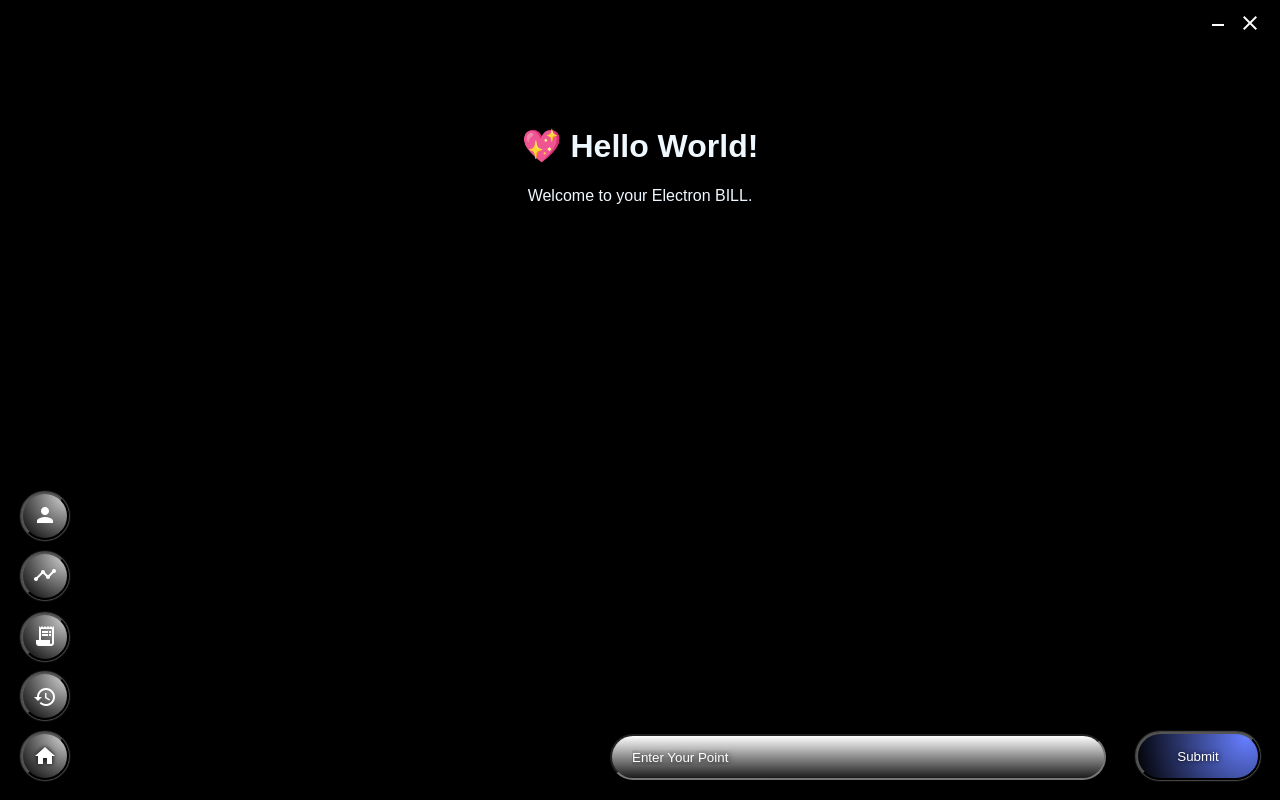
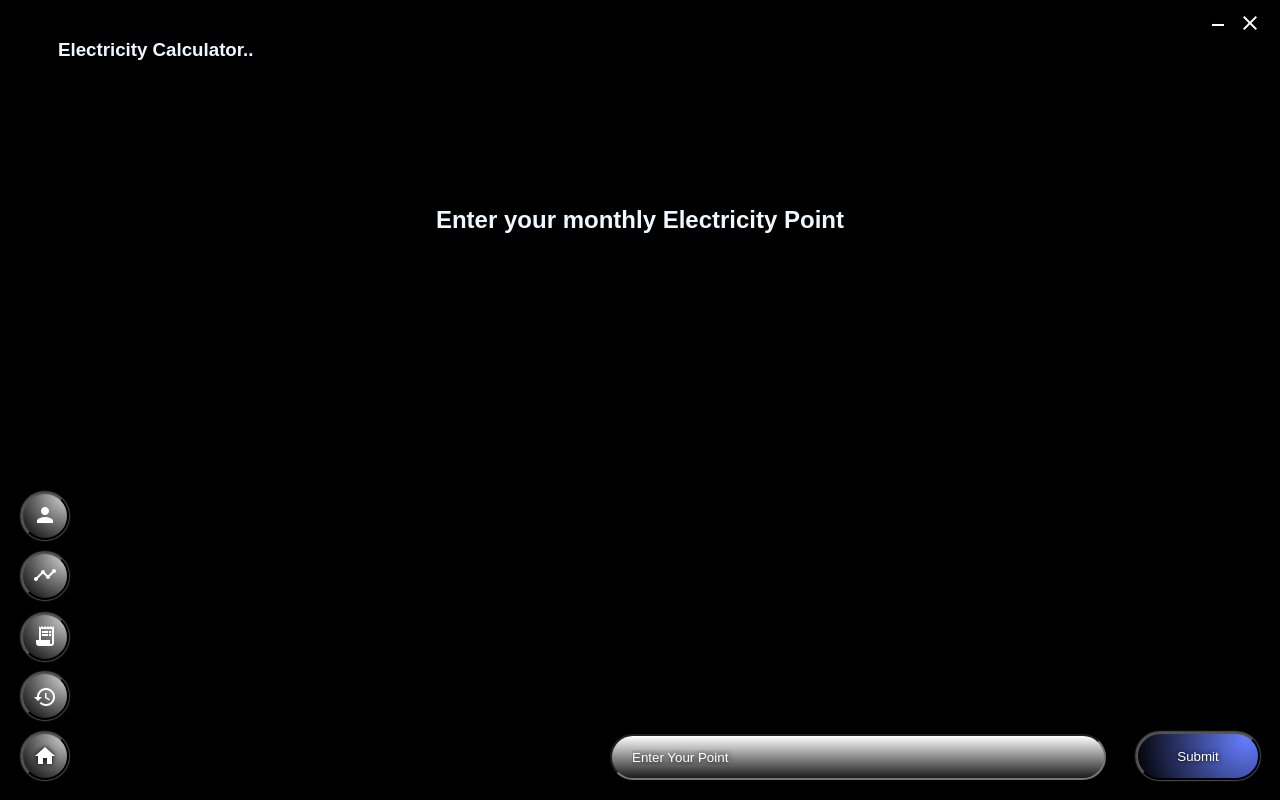
Before and after one commit to BhathikaGimhan/BitAssignment, an Electron app: page src/UI/pages/bill.html in a window 1280 px wide. Drawn offline with Linux system fonts and the light colour scheme; no server answers.

Commit message:
bil cal CSS changes

```diff
--- a/src/UI/index.css
+++ b/src/UI/index.css
@@ -21,6 +21,11 @@ body {
     height: 40px;
     left: -20px;
     position: absolute;
+}
+
+.data {
+    position: relative;
+    top: 80px;
 }
 
 .pageTitle {
--- a/src/UI/pages/bill.html
+++ b/src/UI/pages/bill.html
@@ -27,11 +27,11 @@
         </ul>
     </div>
     <div class="container">
-        <h1>💖 Hello World!</h1>
-        <p>Welcome to your Electron BILL.</p>
-        <div id="name"></div>
-
-        <div id="val"></div>
+        <h3 class="pageTitle">Electricity Calculator..</h3>
+        <div class="data">
+            <h2 id="para"></h2>
+            <h1 id="val"></h1>
+        </div>
     </div>
     <div class="footer">
         <ul type="none" id="footerBar">
--- a/src/UI/pages/bill.js
+++ b/src/UI/pages/bill.js
@@ -1,5 +1,7 @@
 let blockValues = [];
 let FixedCharge = [];
+const para = document.getElementById("para");
+para.innerHTML += 'Enter your monthly Electricity Point';
 
 window.addEventListener("DOMContentLoaded", () => {
     const mysql = require("mysql");
@@ -72,9 +74,11 @@ window.addEventListener("DOMContentLoaded", () => {
                 }
             }
 
+            para.innerHTML = '';
+            para.innerHTML += 'Your monthly Electricity Bill';
             const div = document.getElementById("val");
             div.innerHTML = '';
-            div.innerHTML += BillAmount;
+            div.innerHTML += 'RS, ' + BillAmount + ".00";
         }
 
         // Add button click event listener here
```
